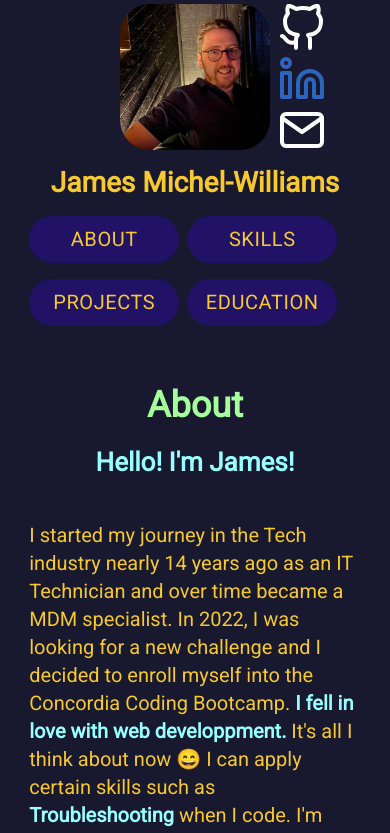
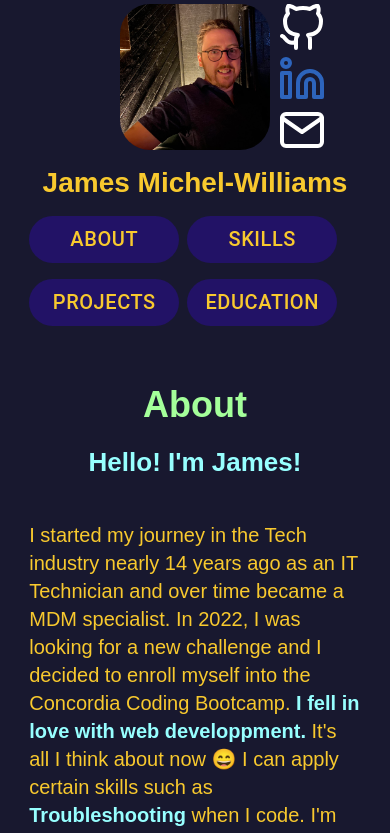
Before and after one commit to jmichelwilliams/jmichelwilliams.github.io, a React (Create React App) app in the folder resume/: page / in a window 390 px wide. Shown: the top 833 px of the page. Built offline with nearby package versions, Linux system fonts and the light colour scheme.

Commit message:
fixing line under text on mobile

```diff
--- a/resume/public/index.html
+++ b/resume/public/index.html
@@ -8,12 +8,7 @@
     <meta name="James Michel-Williams - Resume" content="My Resume" />
 
     <link rel="manifest" href="%PUBLIC_URL%/manifest.json" />
-    <link rel="preconnect" href="https://fonts.googleapis.com" />
-    <link rel="preconnect" href="https://fonts.gstatic.com" crossorigin />
-    <link
-      href="https://fonts.googleapis.com/css2?family=Roboto&display=swap"
-      rel="stylesheet"
-    />
+
     <title>James Michel-Williams - CV - Resume</title>
   </head>
   <body>
--- a/resume/src/GlobalStyles.js
+++ b/resume/src/GlobalStyles.js
@@ -46,7 +46,7 @@
     }
     body,textarea {
         line-height: 1;
-        font-family:'Roboto' , sans-serif;
+        font-family: 'DM Sans', sans-serif;
         background-color:rgb(24, 24, 47);
         color: rgb(248,201,46)
 
--- a/resume/src/components/Navbar.js
+++ b/resume/src/components/Navbar.js
@@ -32,9 +32,12 @@
   border-radius: 28px;
   margin-right: 8px;
   margin-bottom: 16px;
-
+  text-decoration: none;
   &:hover {
     background-color: ${deepPurple[500]};
+  }
+  @media (max-width: 768px) {
+    text-decoration: none;
   }
 `;
 
```
